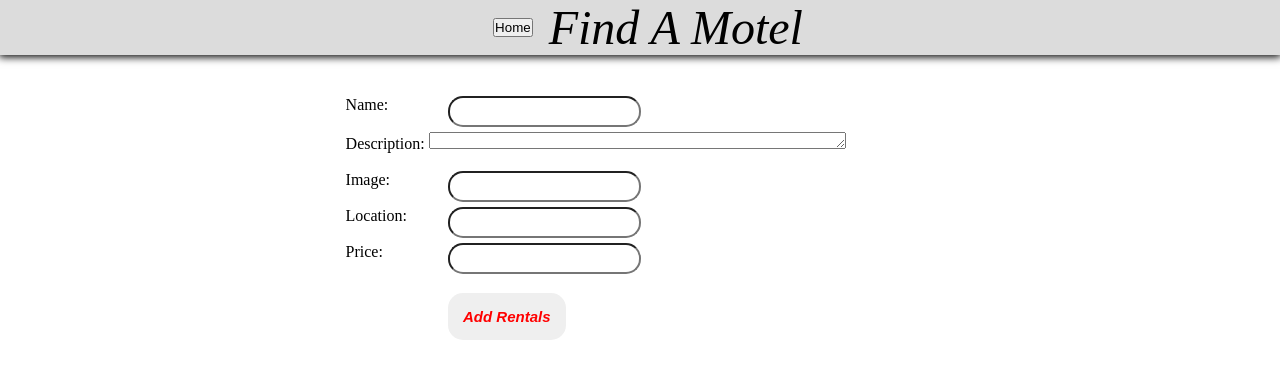
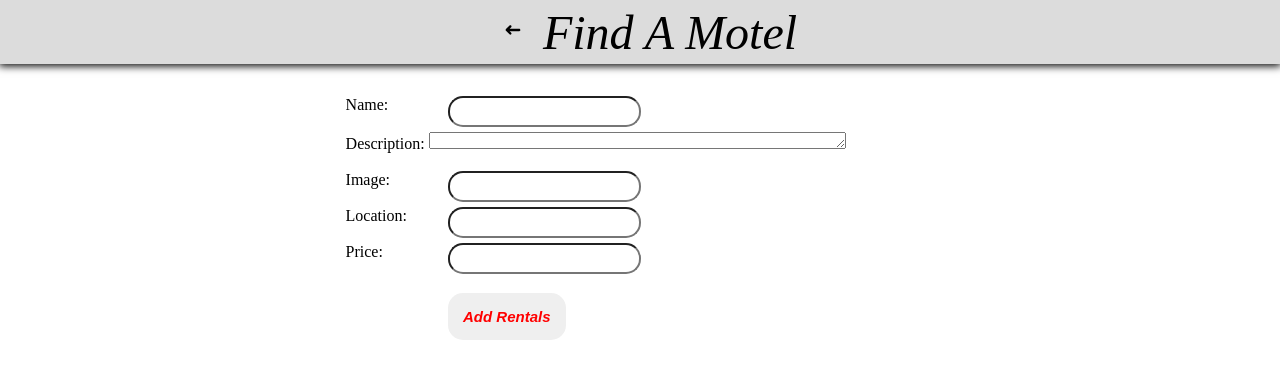
Before and after one commit to KennethAlbert/phase-3-react-frontend, a React (Create React App) app: page /addrentals/1 in a window 1280 px wide. Shown: the top 378 px of the page. Built offline with nearby package versions, Linux system fonts and the light colour scheme; no server answers.

Commit message:
add left direction react icon

```diff
--- a/package.json
+++ b/package.json
@@ -8,6 +8,7 @@
     "@testing-library/user-event": "^13.5.0",
     "react": "^18.2.0",
     "react-dom": "^18.2.0",
+    "react-icons": "^4.4.0",
     "react-router-dom": "^6.3.0",
     "react-scripts": "5.0.1",
     "web-vitals": "^2.1.4"
--- a/src/components/AddRentals.js
+++ b/src/components/AddRentals.js
@@ -1,5 +1,7 @@
 import {useNavigate,useParams} from "react-router-dom";
 import { useState } from "react";
+import {WiDirectionLeft} from 'react-icons/wi'
+
 
 
 function AddRentals({handleAdd}) {
@@ -48,7 +50,7 @@ function AddRentals({handleAdd}) {
   return (
     <div>
     <nav className="cartNav" >
-         <div><button className="submit" onClick={() => navigate(-1)}>Home</button></div>
+         <div><WiDirectionLeft  size={28} className="submit" onClick={() => navigate(-1)}/></div>
          <p style={{fontStyle:"italic",fontSize:"3rem"}}>Find A Motel</p>
      </nav>
 
```
Also changed, not shown: 1 other file (tests, documents, lock files or other folders).
